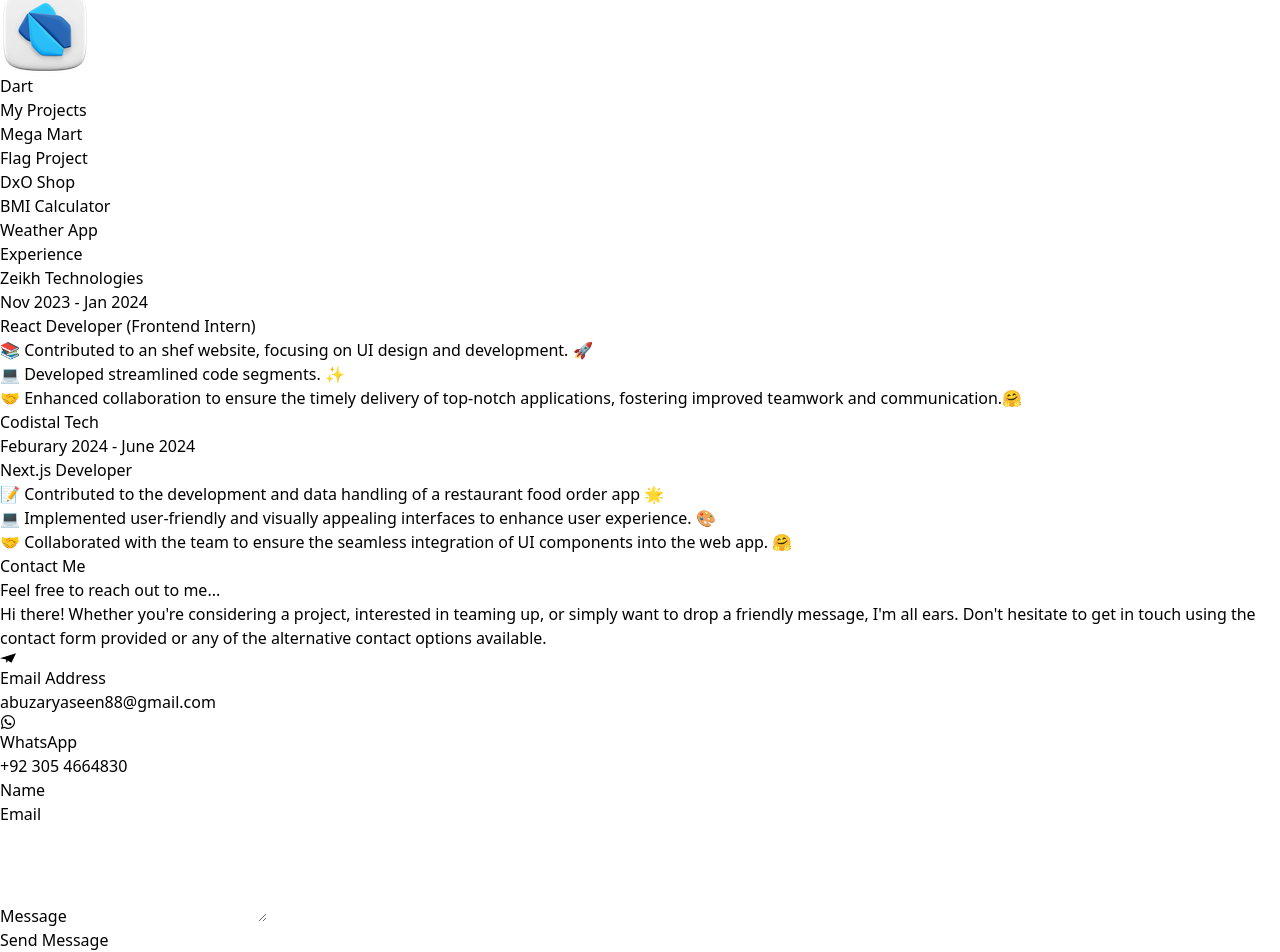
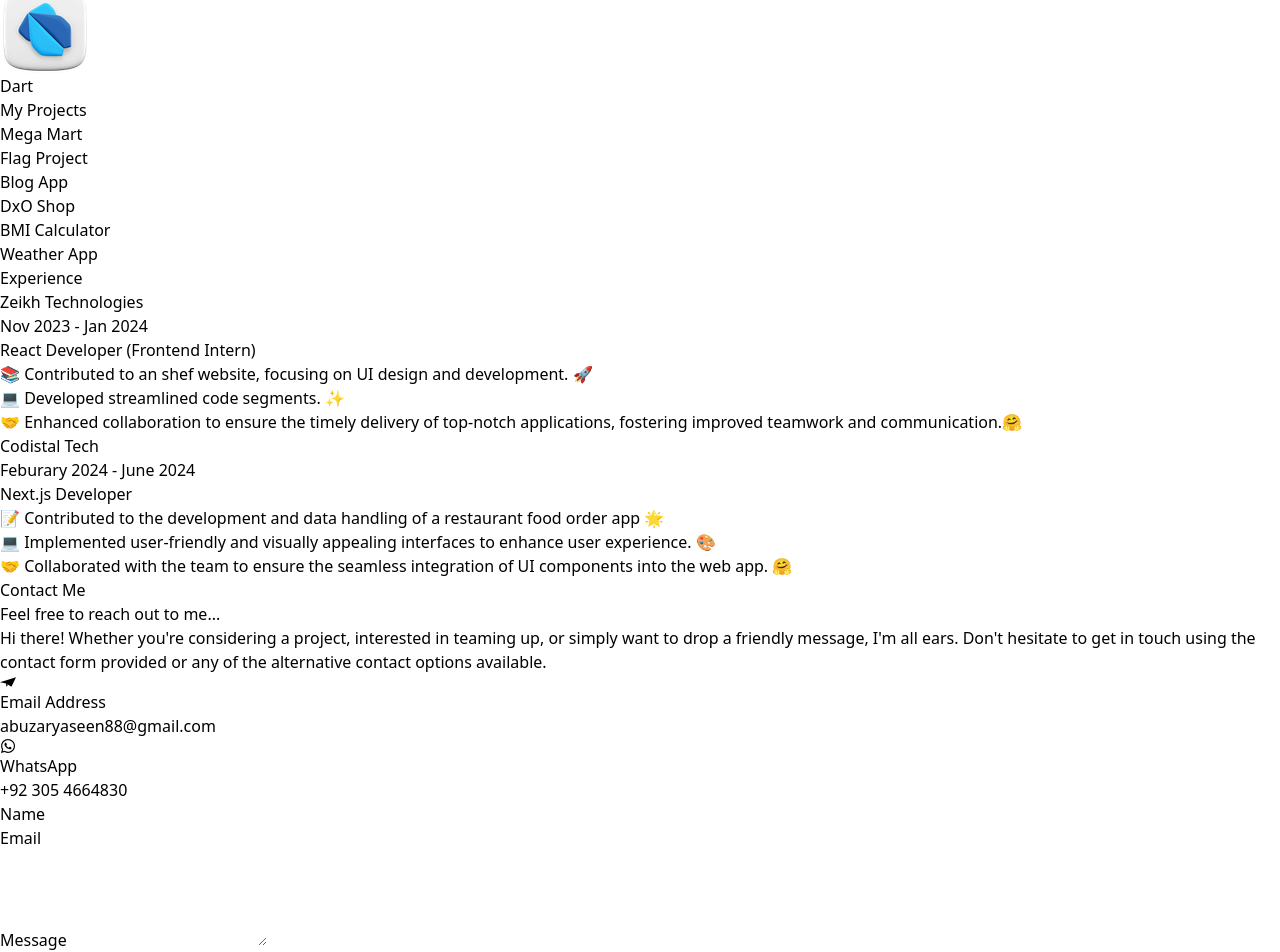
Before and after one commit to AbuzarYaseen/Portfolio, a React (Vite) app: page / in a window 1280 px wide. Shown: the part 4446-5398 px from the top of the page. Built offline with nearby package versions, Linux system fonts and the light colour scheme.

Commit message:
blog app added in projects

```diff
--- a/src/components/projects/Projects.jsx
+++ b/src/components/projects/Projects.jsx
@@ -6,6 +6,7 @@
   const DxO = "https://dx-o-shop-e-books.vercel.app/";
   const BMI = "https://github.com/AbuzarYaseen/BMI-Calculator";
   const weatherApp = "https://github.com/AbuzarYaseen/weather-app";
+  const blogSite = "https://blogs-app-rosy.vercel.app/";
 
   return (
     <section id="projects" className="my-6 ">
@@ -27,6 +28,13 @@
           onClick={() => window.open(flagProject, "_blank")}
         >
           Flag Project
+        </li>
+
+        <li
+          className="col-span-1 font-bold border-blue-600 px-3 border-4 rounded-tl-3xl rounded-br-3xl h-full w-full bg-blue-400 bg-clip-padding backdrop-blur-sm bg-opacity-10 hover:animate-bounce text-center items-center flex justify-center shadow-2xl shadow-blue-500/20 py-2 cursor-pointer"
+          onClick={() => window.open(blogSite, "_blank")}
+        >
+          Blog App
         </li>
 
         <li
```
